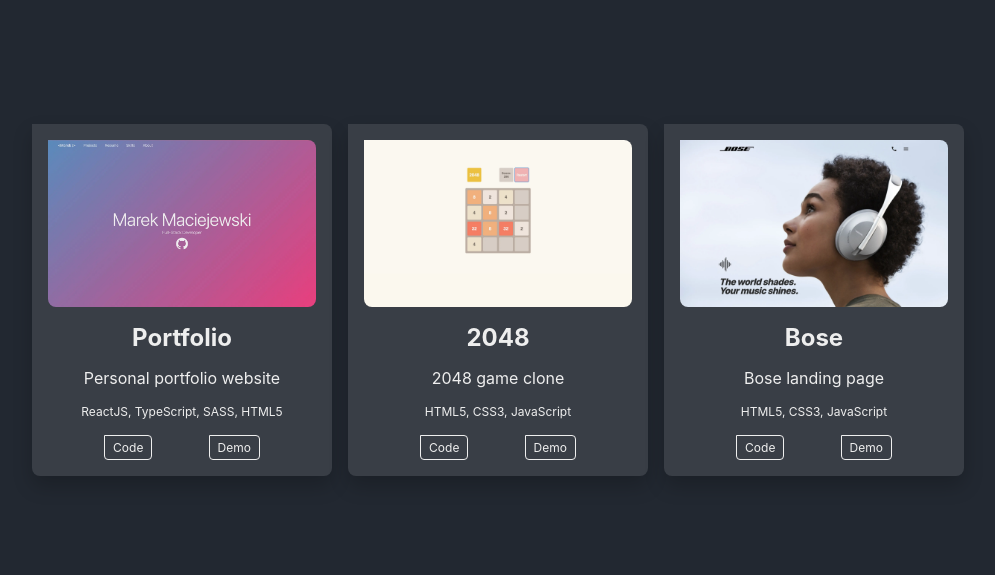
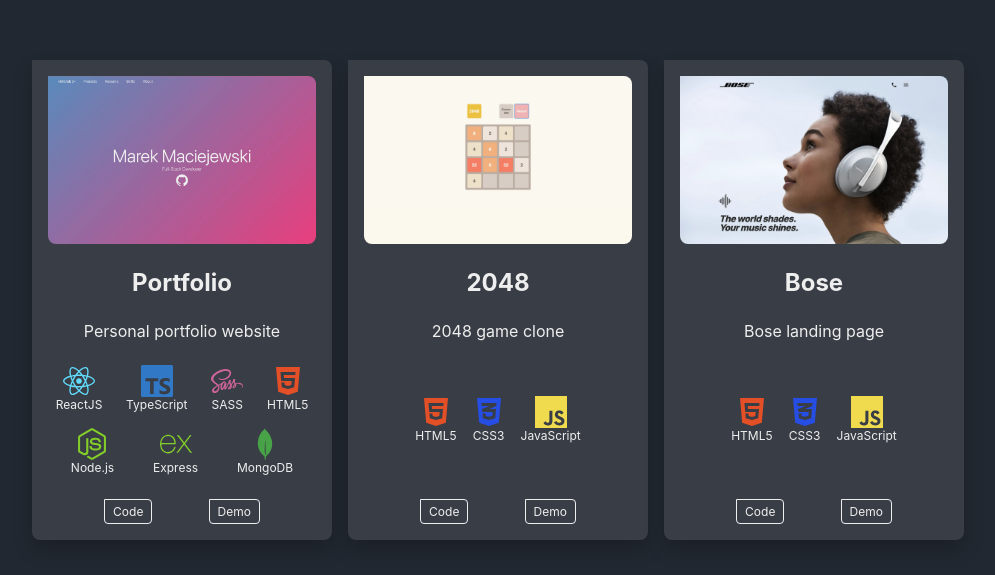
Before and after one commit to MarekSax/portfolio, a React (Vite) app: page / in a window 1280 px wide. Shown: the part 1705-2280 px from the top of the page, without its empty margins (142-1137 px from the left). Built offline with nearby package versions, Linux system fonts and the light colour scheme.

Commit message:
style: change styling for projects

```diff
--- a/src/components/About/About.module.scss
+++ b/src/components/About/About.module.scss
@@ -18,7 +18,7 @@
   background-color: $clr-gray;
   border-radius: 20px;
   padding: 2rem;
-  box-shadow: -10px 10px 5px #000;
+  box-shadow: 0 10px 20px rgba(0, 0, 0, 0.2);
 
   &__avatar {
     min-width: 200px;
--- a/src/components/ProjectCard/ProjectCard.module.scss
+++ b/src/components/ProjectCard/ProjectCard.module.scss
@@ -3,17 +3,18 @@
 
 .container {
   background-color: $clr-gray;
-  width: 300px;
-  display: flex;
+  grid-row: 1 / -1;
+  display: grid;
+  grid-template-rows: subgrid;
   flex-direction: column;
   align-items: center;
-  justify-content: center;
-  gap: 1rem;
+  justify-items: center;
+  gap: 1.5rem 1rem;
   padding: 1rem;
   border-radius: 0 .5rem .5rem .5rem;
   box-shadow: 0 10px 20px rgba(0, 0, 0, 0.2);
 
-  transition: all 0.3s ease-in-out;
+  transition: all 0.2s ease-in-out;
 
   @include larger-screen {
     &:hover {
@@ -28,7 +29,13 @@
 }
 
 .technologies {
-  font-size: .75rem;
+  width: fit-content;
+  display: flex;
+  align-items: center;
+  justify-content: space-evenly;
+  gap: 1rem;
+  flex-wrap: wrap;
+  // font-size: 2rem;
 }
 
 .links {
--- a/src/components/ProjectCard/ProjectCard.tsx
+++ b/src/components/ProjectCard/ProjectCard.tsx
@@ -1,4 +1,5 @@
 import { Project } from '../../types';
+import { TechIcon } from '../TechIcon';
 import styles from './ProjectCard.module.scss';
 
 interface ProjecCardProps {
@@ -12,7 +13,11 @@ export const ProjectCard = ({ project }: ProjecCardProps) => {
       </div>
       <h2>{project.title}</h2>
       <p>{project.description}</p>
-      <p className={styles.technologies}>{project.technologies.join(', ')}</p>
+      <div className={styles.technologies}>
+        {project.technologies.map((tech) => (
+          <TechIcon name={tech} key={tech} />
+        ))}
+      </div>
       <div className={styles.links}>
         {project.codeUrl && (
           <a href={project.codeUrl} target="_blank" rel="noreferrer noopen">
--- a/src/components/Projects/Projects.module.scss
+++ b/src/components/Projects/Projects.module.scss
@@ -2,11 +2,19 @@
 
 .projects {
   min-height: 100vh;
+  width: 100%;
   background-color: $clr-black;
   display: flex;
   align-items: center;
   justify-content: center;
-  flex-wrap: wrap;
-  gap: 1rem;
   padding: 2rem;
 }
+
+.container {
+  display: grid;
+  grid-template-columns: repeat(auto-fit, 300px);
+  grid-template-rows: repeat(5, fit-content(300px));
+  justify-content: center;
+  align-items: center;
+  gap: 1rem;
+}
--- a/src/components/Projects/Projects.tsx
+++ b/src/components/Projects/Projects.tsx
@@ -6,9 +6,11 @@ export const Projects = () => {
   const projectList: ProjectsType = pageContent.projects;
   return (
     <section id="projects" className={styles.projects}>
-      {projectList.personal.map((project) => (
-        <ProjectCard key={project.title} project={project} />
-      ))}
+      <div className={styles.container}>
+        {projectList.personal.map((project) => (
+          <ProjectCard key={project.title} project={project} />
+        ))}
+      </div>
     </section>
   );
 };
--- /dev/null
+++ b/src/components/TechIcon/TechIcon.module.scss
@@ -0,0 +1,15 @@
+.container {
+  display: flex;
+  align-items: center;
+  justify-content: center;
+  flex-direction: column;
+}
+
+.icon {
+  font-size: 2rem;
+}
+
+.paragraph {
+  font-size: 0.75rem;
+  text-align: center;
+}
--- /dev/null
+++ b/src/components/TechIcon/TechIcon.tsx
@@ -0,0 +1,58 @@
+import styles from './TechIcon.module.scss';
+import { FaReact, FaSass, FaHtml5, FaCss3Alt, FaNodeJs } from 'react-icons/fa6';
+import {
+  SiTypescript,
+  SiJavascript,
+  SiExpress,
+  SiMongodb,
+} from 'react-icons/si';
+
+interface TechIconProps {
+  name: string;
+}
+
+export const TechIcon = ({ name }: TechIconProps) => {
+  const getIcon = (name: string) => {
+    switch (name) {
+      case 'ReactJS':
+        return <FaReact className={styles.icon} style={{ color: '#61dafb' }} />;
+      case 'SASS':
+        return <FaSass className={styles.icon} style={{ color: '#cf649a' }} />;
+      case 'HTML5':
+        return <FaHtml5 className={styles.icon} style={{ color: '#e34f26' }} />;
+      case 'CSS3':
+        return (
+          <FaCss3Alt className={styles.icon} style={{ color: '#264de4' }} />
+        );
+      case 'TypeScript':
+        return (
+          <SiTypescript className={styles.icon} style={{ color: '#3178c6' }} />
+        );
+      case 'JavaScript':
+        return (
+          <SiJavascript className={styles.icon} style={{ color: '#f0db4f' }} />
+        );
+      case 'Node.js':
+        return (
+          <FaNodeJs className={styles.icon} style={{ color: '#83CD29' }} />
+        );
+      case 'Express':
+        return (
+          <SiExpress className={styles.icon} style={{ color: '#83CD29' }} />
+        );
+      case 'MongoDB':
+        return (
+          <SiMongodb className={styles.icon} style={{ color: '#47A248' }} />
+        );
+      default:
+        return null;
+    }
+  };
+
+  return (
+    <div className={styles.container}>
+      {getIcon(name)}
+      <p className={styles.paragraph}>{name}</p>
+    </div>
+  );
+};
--- /dev/null
+++ b/src/components/TechIcon/index.ts
@@ -0,0 +1 @@
+export * from './TechIcon';
--- a/src/data/pageContent.ts
+++ b/src/data/pageContent.ts
@@ -25,7 +25,16 @@ export const pageContent: PageContent = {
       {
         title: 'Portfolio',
         description: 'Personal portfolio website',
-        technologies: ['ReactJS', 'TypeScript', 'SASS', 'HTML5'],
+        // technologies: ['ReactJS', 'TypeScript', 'SASS', 'HTML5'],
+        technologies: [
+          'ReactJS',
+          'TypeScript',
+          'SASS',
+          'HTML5',
+          'Node.js',
+          'Express',
+          'MongoDB',
+        ],
         demoUrl: 'https://mareksax.github.io/portfolio/',
         codeUrl: 'https://github.com/MarekSax/portfolio',
         img: './images/projects/portfolio.webp',
```
